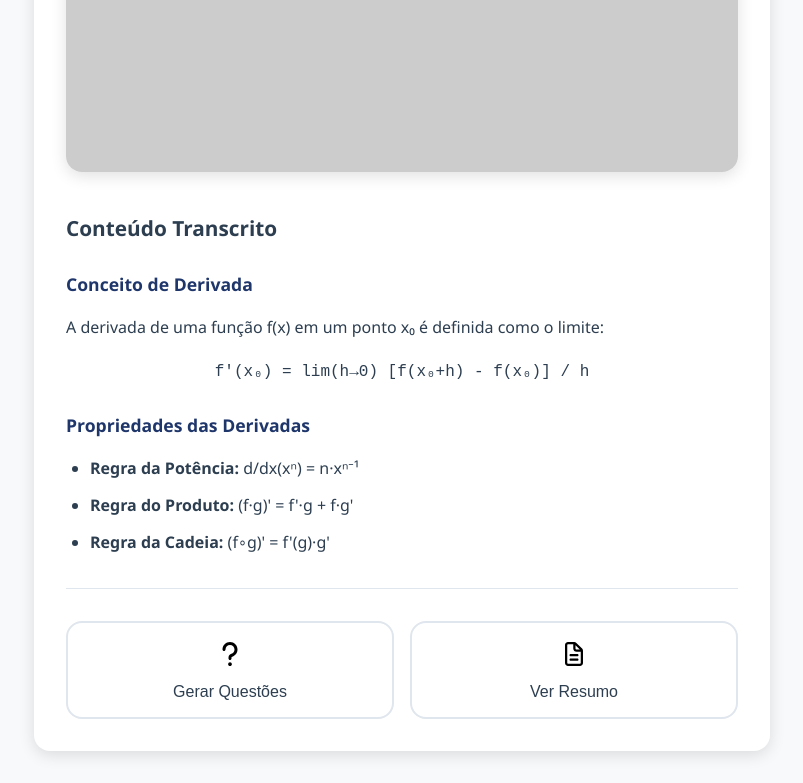
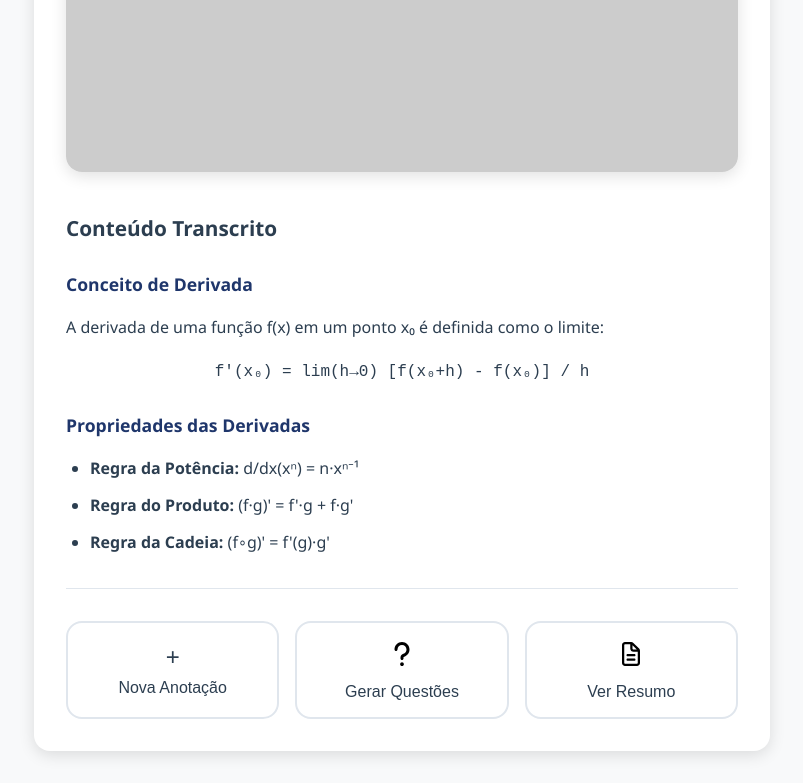
Before and after one commit to JhonatanBarboza/Web, a plain HTML site: page html/note.html in a window 1280 px wide. Shown: the part 439-1222 px from the top of the page, without its empty margins (238-1041 px from the left). Drawn offline with Linux system fonts and the light colour scheme; placeholder pictures from the web are drawn by us.

Commit message:
nova anotação em uma anotação já existente

```diff
--- a/assets/js/note.js
+++ b/assets/js/note.js
@@ -19,6 +19,18 @@ function handleDeleteNote() {
     }
 }
 
+function goToNewNote() {
+    const urlParams = new URLSearchParams(window.location.search);
+    const material = urlParams.get('material');
+
+    if (!material) {
+        alert('Matéria não identificada!');
+        return;
+    }
+
+    window.location.href = "../html/upload.html?material=" + encodeURIComponent(material);
+}
+
 function goToQuestions() {
     // if (!currentNote) {
     //     alert('Nenhuma anotação selecionada!');
--- a/html/note.html
+++ b/html/note.html
@@ -53,6 +53,10 @@
 
                     <!-- Ações Principais -->
                     <div class="note-actions">
+                        <button class="btn btn-action" onclick="goToNewNote()">
+                            <span class="action-icon">+</span>
+                            <span>Nova Anotação</span>
+                        </button>
                         <button class="btn btn-action" onclick="goToQuestions()">
                             <span class="action-icon"><img src="../assets/img/question.svg" width="30"></span>
                             <span>Gerar Questões</span>
```
